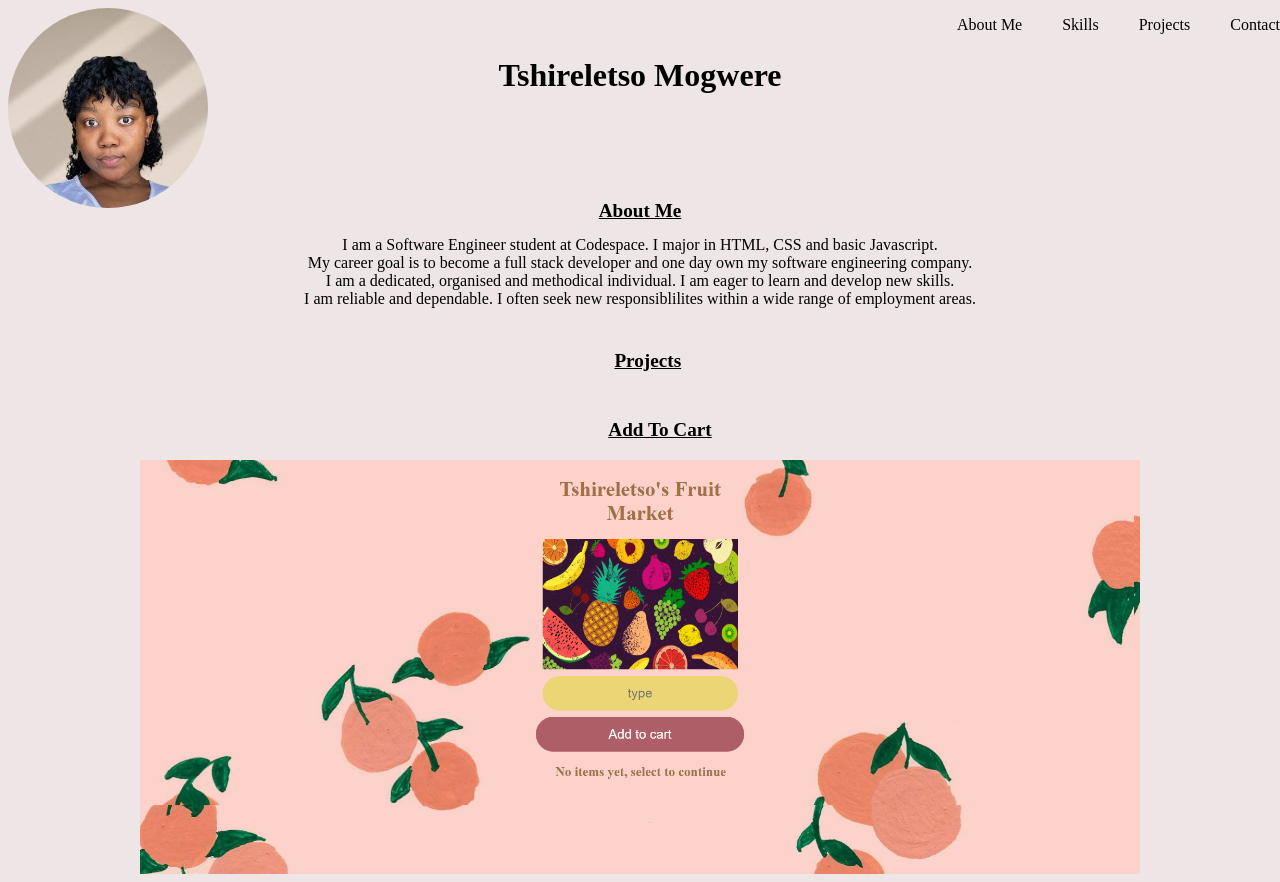
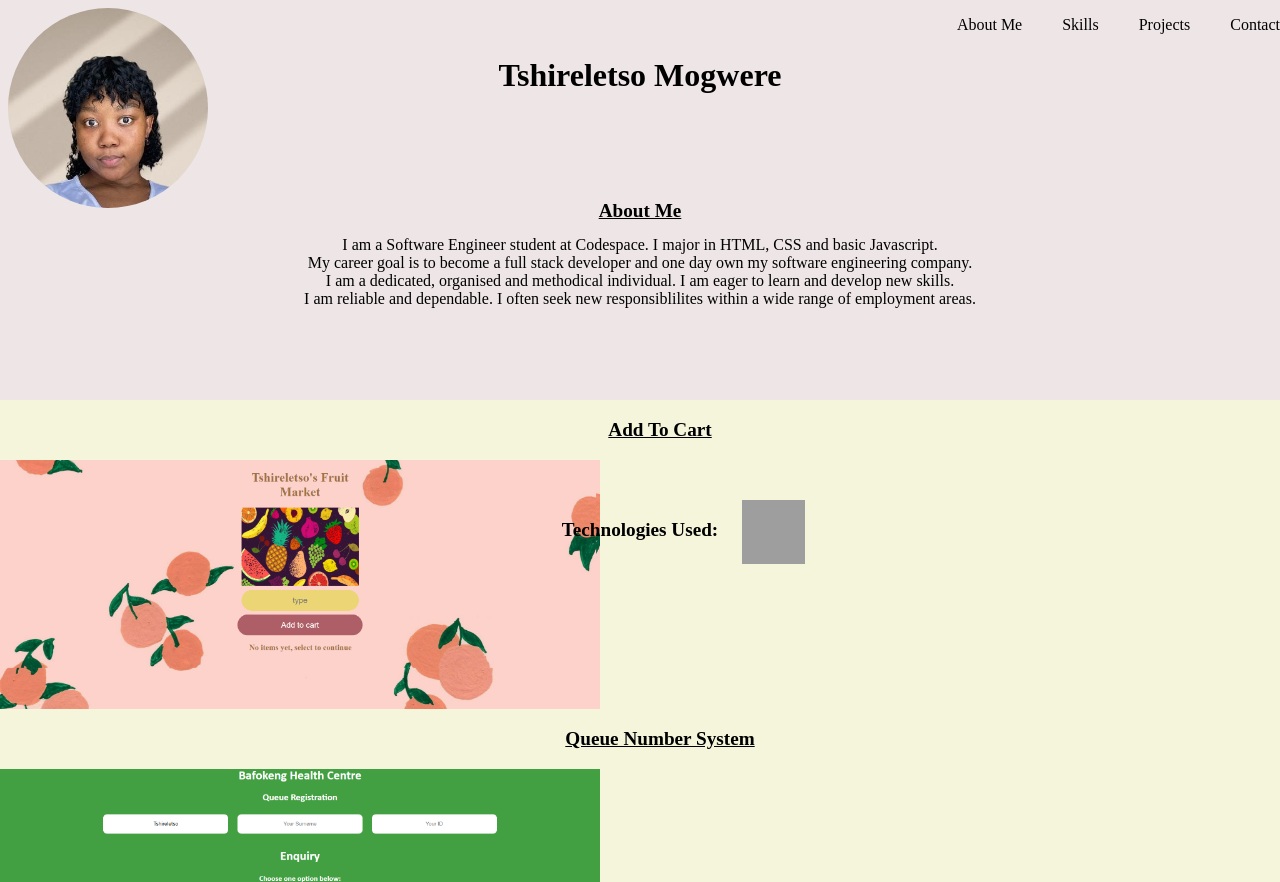
Before and after one commit to TshireletsoMogwere/TSHMOG408_BCL2401_GroupE_TshireletsoMogwere_CDV05, a plain HTML site: page index.html in a window 1280 px wide. Shown: the top 882 px of the page. Drawn offline with Linux system fonts and the light colour scheme; grey boxes are pictures that could not be loaded.

Commit message:
modifid HTML and added styling

```diff
--- a/index.html
+++ b/index.html
@@ -41,14 +41,23 @@
 
     <!--Projects Section-->
     <section class="projects">
-        <div class="project">Projects</div>
+        <!-- <div class="project">Projects</div> -->
         <div id="projects">
         <ul>Add To Cart</ul>
-        <img src="./images/Add To Cart.png" width="1000">
+        <img src="./images/Add To Cart.png" width="600" class="image" >
         <ul>Queue Number System</ul>
-        <img src="./images/Queue Number.png" width="1000">
+        <img src="./images/Queue Number.png" width="600" class="image">
         <ul>BlackJack</ul>
-        <img src="./images/Black Jack.png" width="1000">
+        <img src="./images/Black Jack.png" width="600" class="image">
+    </div>
+
+    <div class="project-brief">
+        <h3>Technologies Used:</h3>
+    </div>
+<div>
+    <a href="http://www.w3.org/html/logo/">
+        <img src="https://www.w3.org/html/logo/badge/html5-badge-h-solo.png" class="svg" width="63" height="64" alt="HTML5 Powered" title="HTML5 Powered">
+        </a>
     </div>
     </section>
 
--- a/style.css
+++ b/style.css
@@ -82,12 +82,14 @@ p {
     font-size: larger;
     position: absolute;
     text-align: center;
-    top: 350px;
+    top: px;
     left: 48%;
 
 }
 
-    #projects {
+
+ #projects {
+    background-color:beige;
         font-weight: bolder;
         text-decoration: underline;
         font-size: larger;
@@ -98,3 +100,25 @@ p {
         width: 100%;
 
 }
+
+.image {
+    display: flex;
+}
+
+h3 {
+    font-weight: bolder;
+    font-size: larger;
+    position: absolute;
+    text-align: center;
+    top: 500px;
+    left: 0%;
+    width: 100%;
+}
+
+.svg {
+    justify-content: center;
+    position: absolute;
+    top: 500px;
+    left: 58%;
+
+}
```
